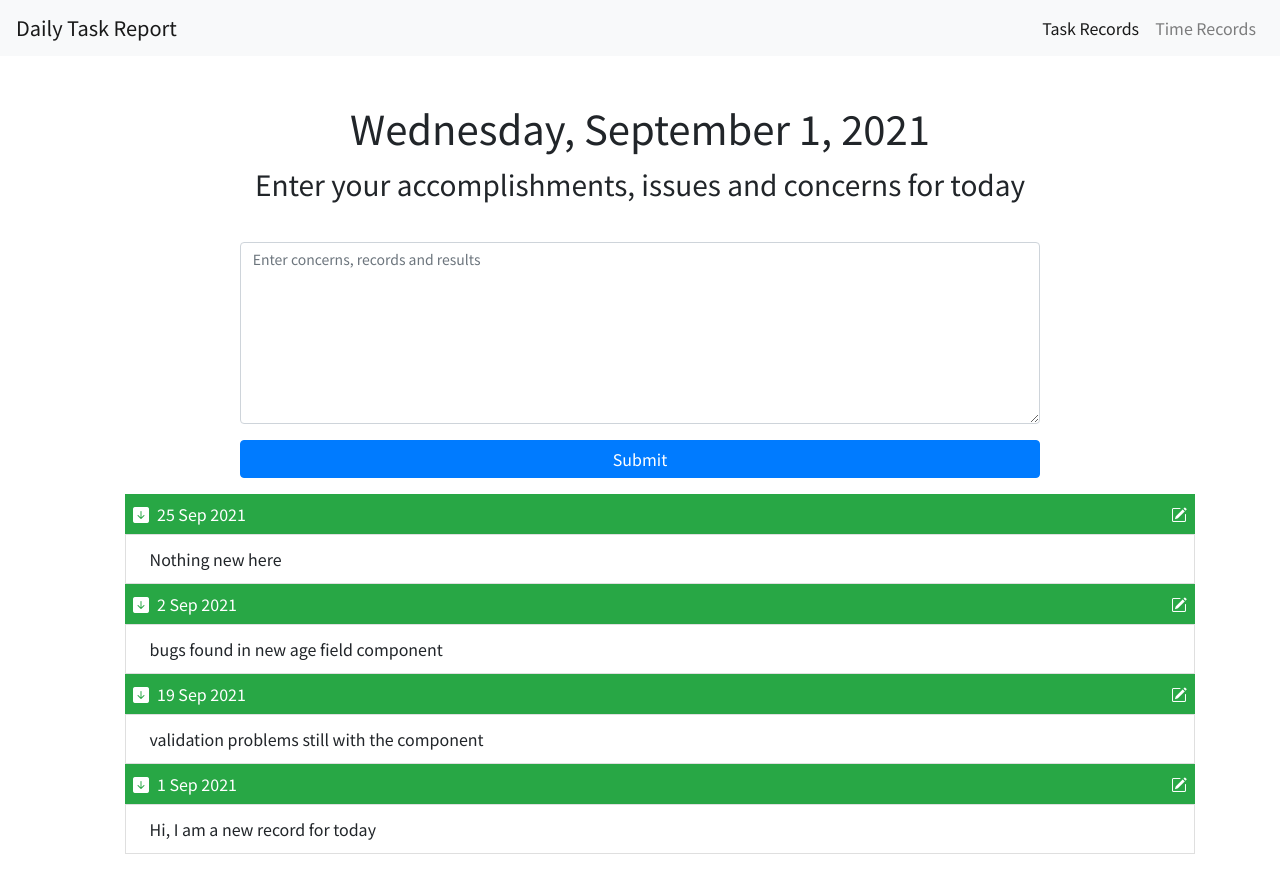
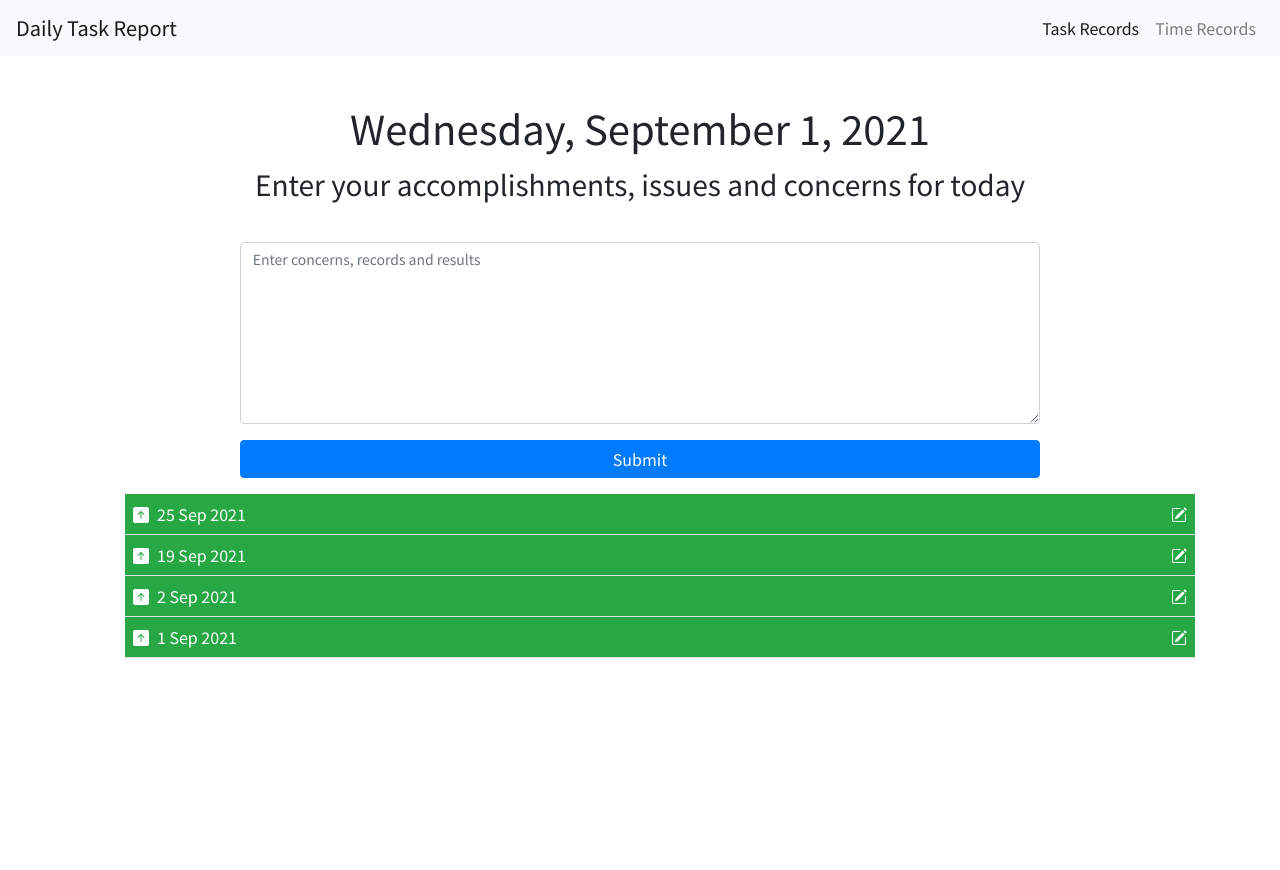
Before and after one commit to TransistorSmoke/daily-task-report, an Angular app: page / in a window 1280 px wide. After the commit the page ends 800 px from the top, so only its background shows below. Built offline with nearby package versions, Linux system fonts and the light colour scheme.

Commit message:
transferred the test Entry array to another file; enabled update of the entry of the day from form input

```diff
--- a/src/app/app.component.ts
+++ b/src/app/app.component.ts
@@ -1,5 +1,6 @@
 import { Component, OnInit } from '@angular/core';
 import { Entry } from './records/entry/entry.model';
+import { ALL_ENTRIES_RECORDS } from './data/entries-data.service';
 
 @Component({
   selector: 'app-root',
@@ -14,19 +15,13 @@ export class AppComponent implements OnInit {
   newEntries!: Entry[];
 
   constructor() {
-    this.allEntries = [
-      new Entry (new Date('25 Sept 2021'), 'Nothing new here'),
-      new Entry (new Date('02 Sept 2021'), 'bugs found in new age field component'),
-      new Entry (new Date('19 Sept 2021'), 'validation problems still with the component'),
-    ];
-
-
+    this.allEntries = ALL_ENTRIES_RECORDS;
   }
 
   ngOnInit(): void {
     // Create and add new entry record for the day to allEntries and sort the new array in a descending order
-    this.newEntries = [...this.allEntries, new Entry(new Date(), 'Hi, I am a new record for today')];
-    this.allEntries.sort((a, b) => {
+    this.newEntries = [...this.allEntries, new Entry(new Date(), '')];
+    this.newEntries.sort((a, b) => {
       return <any>new Date(b.entryDate) - <any>new Date(a.entryDate);
     });
   }
--- /dev/null
+++ b/src/app/data/entries-data.service.ts
@@ -0,0 +1,7 @@
+import { Entry } from "../records/entry/entry.model";
+
+export const ALL_ENTRIES_RECORDS: Entry[] = [
+    new Entry (new Date('25 Sept 2021'), 'Nothing new here, bro.'),
+    new Entry (new Date('02 Sept 2021'), 'bugs found in new age field component'),
+    new Entry (new Date('19 Sept 2021'), 'validation problems still with the component'),
+];
--- a/src/app/records/entry/entry.component.html
+++ b/src/app/records/entry/entry.component.html
@@ -1,12 +1,12 @@
-<div class="d-flex p-2 bg-success text-white">
-    <i class="entry-icon bi bi-arrow-down-square-fill mr-2"></i>
+<div class="d-flex p-2 bg-success text-white border-bottom">
+    <i class="entry-icon bi bi-arrow-{{arrowPos}}-square-fill mr-2"></i>
     <!-- <span class="entry-date-width">{{ today | date: 'd MMM YYYY'}}</span> -->
     <span class="entry-date-width">{{ singleRecordEntry.entryDate | date: 'd MMM YYYY'}}</span>
     <i class="entry-icon bi bi-pencil-square ml-2"></i>
 </div>
 
 <div class="bg-light">
-    <article class="list-group-item h-0" contenteditable="false">
+    <article *ngClass="" class="list-group-item h-0" contenteditable="false">
         <!-- {{ singleRecordEntry }} -->
         {{ singleRecordEntry.entryText }}
     </article>
--- a/src/app/records/entry/entry.component.ts
+++ b/src/app/records/entry/entry.component.ts
@@ -12,6 +12,8 @@ import { Entry } from './entry.model';
 export class EntryComponent implements OnInit {
   @Input() singleRecordEntry!: Entry;
 
+  arrowPos: string = 'up';
+
   dateToday: string;
 
   constructor() {
--- a/src/app/records/records-group/records-group.component.ts
+++ b/src/app/records/records-group/records-group.component.ts
@@ -18,10 +18,48 @@ export class RecordsGroupComponent implements OnInit {
 	}
 
 	ngOnInit(): void {
+
 	}
 
-	// Adds the input value in the textbox as the day's new entry record
+	/*
+	*
+	*	Adds the input value in the textbox as the day's new entry record
+	*
+	*	UPDATE: The setting method of a new entry record needs to be updated.
+	*	Since a new entry row is automatically generated and added upon initialisation of the app component,
+	*	what needs to be done now is updating only that newly generated entry for the day.
+	*
+
+	*/
+
+
+
 	receiveEmittedEntryHandler(objRecordsForm: any) {
-		this.newEntry = objRecordsForm.value.entry;
+		// this.newEntry = objRecordsForm.value.entry;
+		const todaysDate = new Date();
+
+		// Find this date inside ALL_ENTRIES_RECORDS
+		const indexEntry = this.arrayEntries.findIndex(entry => this.compareEntryDates(entry.entryDate, todaysDate));
+
+		console.log('received emitted object: ', objRecordsForm.value);
+
+		if (indexEntry > -1) {
+			this.arrayEntries[indexEntry].entryText = objRecordsForm.value.entry;
+		}
+
+	}
+
+
+	/*
+	 * Compares dates.
+	 * Returns true if dates are equal, false if otherwise.
+	 *
+	*/
+
+	compareEntryDates(date1: Date, date2: Date): boolean {
+
+		return 	date1.getDay() === date2.getDay() &&
+				date1.getMonth() === date2.getMonth() &&
+				date1.getFullYear() === date2.getFullYear() ? true : false;
 	}
 }
```
Also changed, not shown: src/app/form/form.component.ts (+8 -1 lines).
